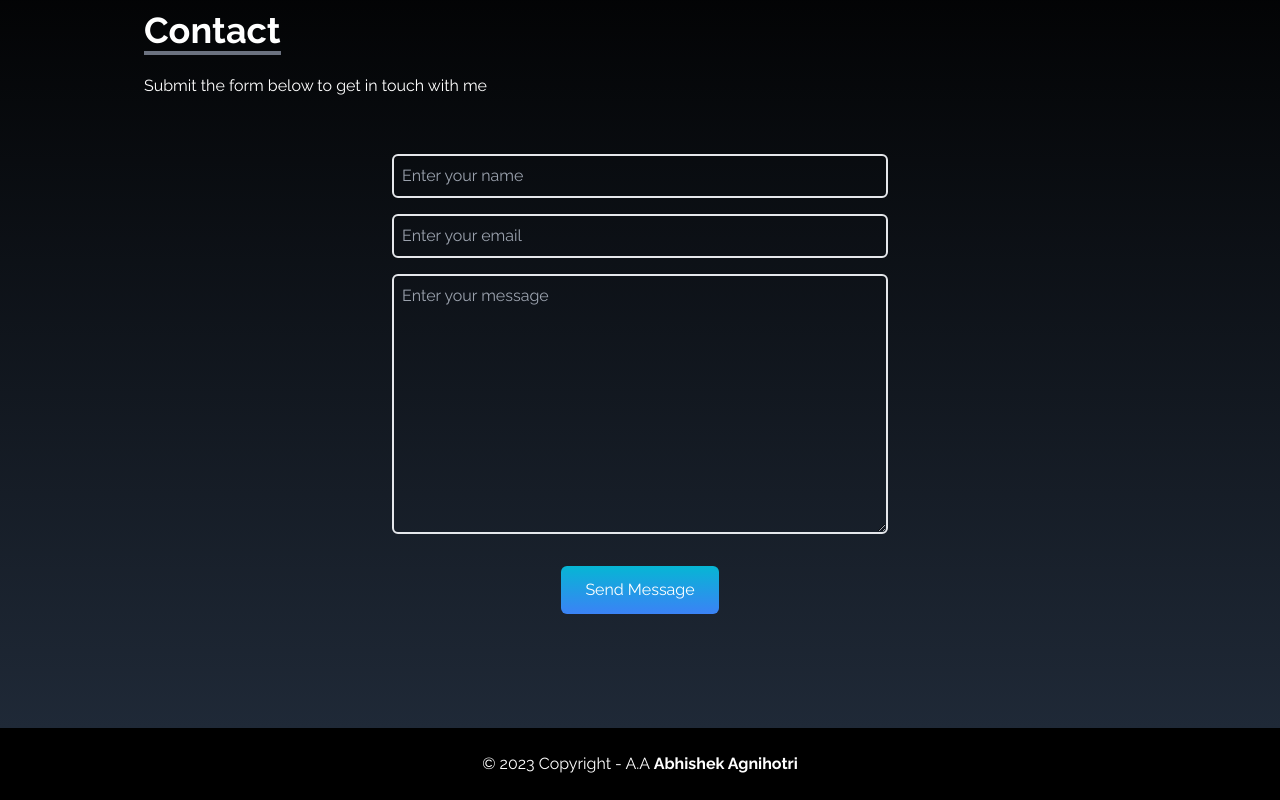
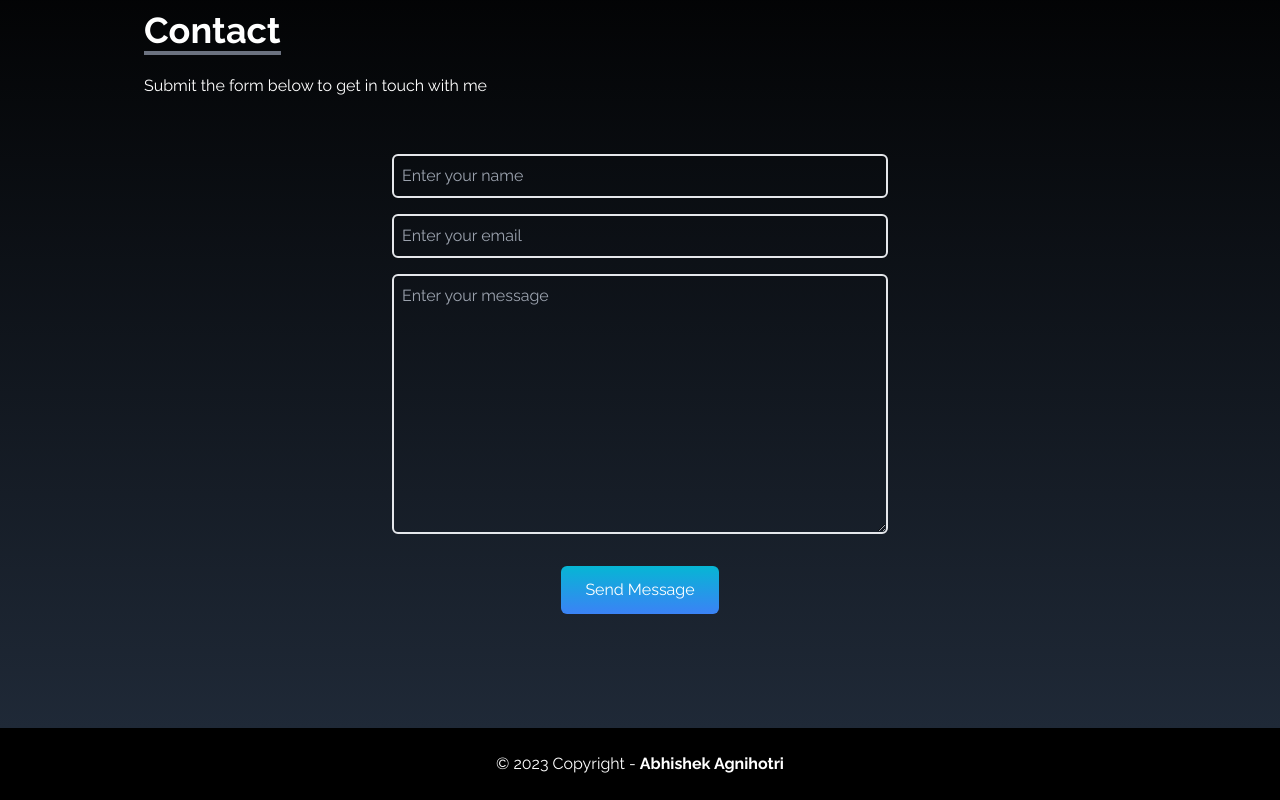
Before and after one commit to Abhi2806200/portfolio, a React (Create React App) app: page / in a window 1280 px wide. Shown: the part 3286-4086 px from the top of the page. Built offline with nearby package versions, Linux system fonts and the light colour scheme.

Commit message:
new changes

```diff
--- a/src/components/Footer.jsx
+++ b/src/components/Footer.jsx
@@ -3,7 +3,7 @@ import React from "react";
 function Footer(){
     return(
         <div class="text-center p-6 bg-black footer">
-        <span class="text-white">&copy; 2023 Copyright - A.A </span>
+        <span class="text-white">&copy; 2023 Copyright - </span>
         <a class="link-underline text-white font-bold" href="https:##">Abhishek Agnihotri</a>
       </div>
     )
```
